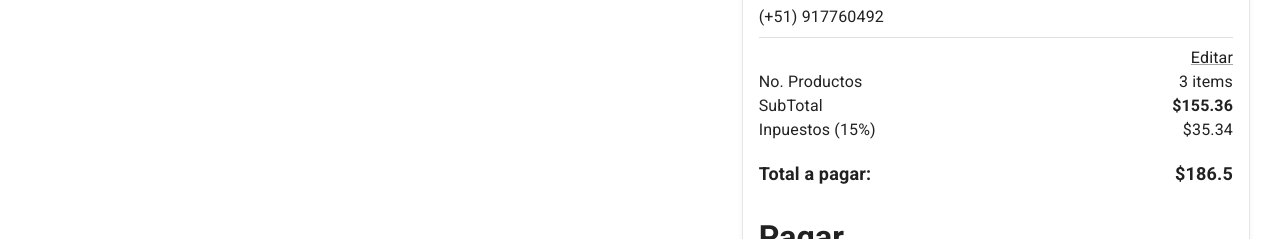
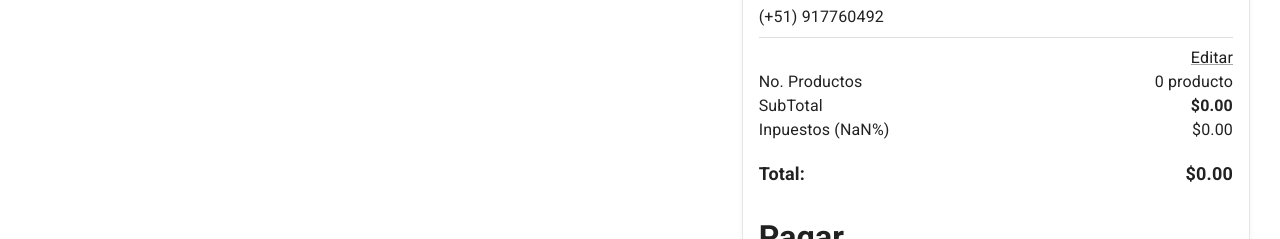
Before and after one commit to johnpablo7/next-teslo-shop, a Next.js app: page /orders/1 in a window 1280 px wide. Shown: the part 360-599 px from the top of the page. Built offline with nearby package versions, Linux system fonts and the light colour scheme.

Commit message:
Fin de la sección 15

```diff
--- a/components/cart/OrderSummary.tsx
+++ b/components/cart/OrderSummary.tsx
@@ -1,34 +1,43 @@
 import { Grid, Typography } from "@mui/material";
+import { useContext } from "react";
+import { CartContext } from "../../context";
+import { currency } from "../../utils";
 
 export const OrderSummary = () => {
+  const { numberOfItems, subTotal, total, tax } = useContext(CartContext);
+
   return (
     <Grid container>
       <Grid item xs={6}>
         <Typography>No. Productos</Typography>
       </Grid>
       <Grid item xs={6} display="flex" justifyContent="end">
-        <Typography>3 items</Typography>
+        <Typography>
+          {numberOfItems} {numberOfItems > 1 ? "productos" : "producto"}
+        </Typography>
       </Grid>
 
       <Grid item xs={6}>
         <Typography>SubTotal</Typography>
       </Grid>
       <Grid item xs={6} display="flex" justifyContent="end">
-        <Typography fontWeight={600}>${155.36}</Typography>
+        <Typography fontWeight={600}>{currency.format(subTotal)}</Typography>
       </Grid>
 
       <Grid item xs={6}>
-        <Typography>Inpuestos (15%)</Typography>
+        <Typography>
+          Inpuestos ({Number(process.env.NEXT_PUBLIC_TAX_RATE) * 100}%)
+        </Typography>
       </Grid>
       <Grid item xs={6} display="flex" justifyContent="end">
-        <Typography>${35.34}</Typography>
+        <Typography>{currency.format(tax)}</Typography>
       </Grid>
 
       <Grid item xs={6} sx={{ mt: 2 }}>
-        <Typography variant="subtitle1">Total a pagar:</Typography>
+        <Typography variant="subtitle1">Total:</Typography>
       </Grid>
       <Grid item xs={6} sx={{ mt: 2 }} display="flex" justifyContent="end">
-        <Typography variant="subtitle1">${186.5}</Typography>
+        <Typography variant="subtitle1">{currency.format(total)}</Typography>
       </Grid>
     </Grid>
   );
--- a/context/cart/CartContext.tsx
+++ b/context/cart/CartContext.tsx
@@ -3,6 +3,10 @@ import { ICartProduct } from "../../interfaces";
 
 interface ContextProps {
   cart: ICartProduct[];
+  numberOfItems: number;
+  subTotal: number;
+  tax: number;
+  total: number;
 
   // Methods
   addProductToCart: (product: ICartProduct) => void;
--- a/context/cart/CartProvider.tsx
+++ b/context/cart/CartProvider.tsx
@@ -7,10 +7,18 @@ import { ICartProduct } from "../../interfaces";
 
 export interface CartState {
   cart: ICartProduct[];
+  numberOfItems: number;
+  subTotal: number;
+  tax: number;
+  total: number;
 }
 
 const CART_INITIAL_STATE: CartState = {
   cart: [],
+  numberOfItems: 0,
+  subTotal: 0,
+  tax: 0,
+  total: 0,
 };
 
 export const CartProvider: FCC = ({ children }) => {
@@ -61,7 +69,8 @@ export const CartProvider: FCC = ({ children }) => {
       total: subTotal * (taxRate + 1),
     };
 
-    console.log({ orderSummary });
+    dispatch({ type: "[Cart] - Update order summary", payload: orderSummary });
+    // console.log({ orderSummary });
   }, [state.cart]);
 
   const addProductToCart = (product: ICartProduct) => {
--- a/context/cart/cartReducer.ts
+++ b/context/cart/cartReducer.ts
@@ -8,7 +8,16 @@ type CartActionType =
     }
   | { type: "[Cart] - Update products in cart"; payload: ICartProduct[] }
   | { type: "[Cart] - Change cart quantity"; payload: ICartProduct }
-  | { type: "[Cart] - Remove product in cart"; payload: ICartProduct };
+  | { type: "[Cart] - Remove product in cart"; payload: ICartProduct }
+  | {
+      type: "[Cart] - Update order summary";
+      payload: {
+        numberOfItems: number;
+        subTotal: number;
+        tax: number;
+        total: number;
+      };
+    };
 
 export const cartReducer = (
   state: CartState,
@@ -49,6 +58,12 @@ export const cartReducer = (
         ),
       };
 
+    case "[Cart] - Update order summary":
+      return {
+        ...state,
+        ...action.payload,
+      };
+
     default:
       return state;
   }
--- /dev/null
+++ b/utils/currency.ts
@@ -0,0 +1,11 @@
+export const format = (value: number) => {
+  // Crear formateador
+  const formatter = new Intl.NumberFormat("en-US", {
+    style: "currency",
+    currency: "USD",
+    minimumFractionDigits: 2,
+    maximumFractionDigits: 2,
+  });
+
+  return formatter.format(value); // $2,500.00
+};
--- /dev/null
+++ b/utils/index.ts
@@ -0,0 +1 @@
+export * as currency from "./currency";
```
Also changed, not shown: components/ui/Navbar.tsx (+6 -3 lines).
